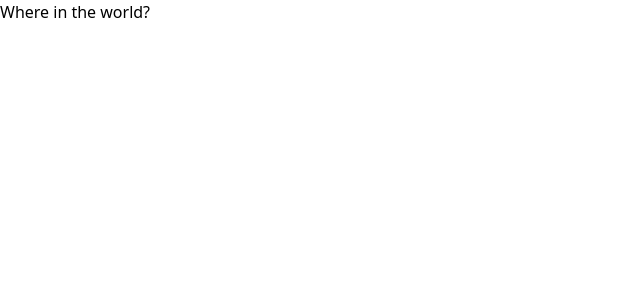
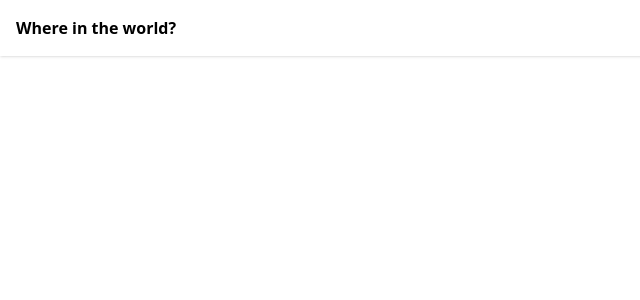
Before and after one commit to gizemnkorkmaz/fem-rest-countries, a Vue app: page / in a window 1280 px wide. Shown: the top 300 px of the page, without its empty margins (0-640 px from the left). Built offline with nearby package versions, Linux system fonts and the light colour scheme.

Commit message:
Add Header styles

```diff
--- a/src/components/Header.vue
+++ b/src/components/Header.vue
@@ -1 +1,3 @@
-<template><h1>Where in the world?</h1></template>
+<template>
+  <h1 class="font-bold p-4 shadow">Where in the world?</h1>
+</template>
```
